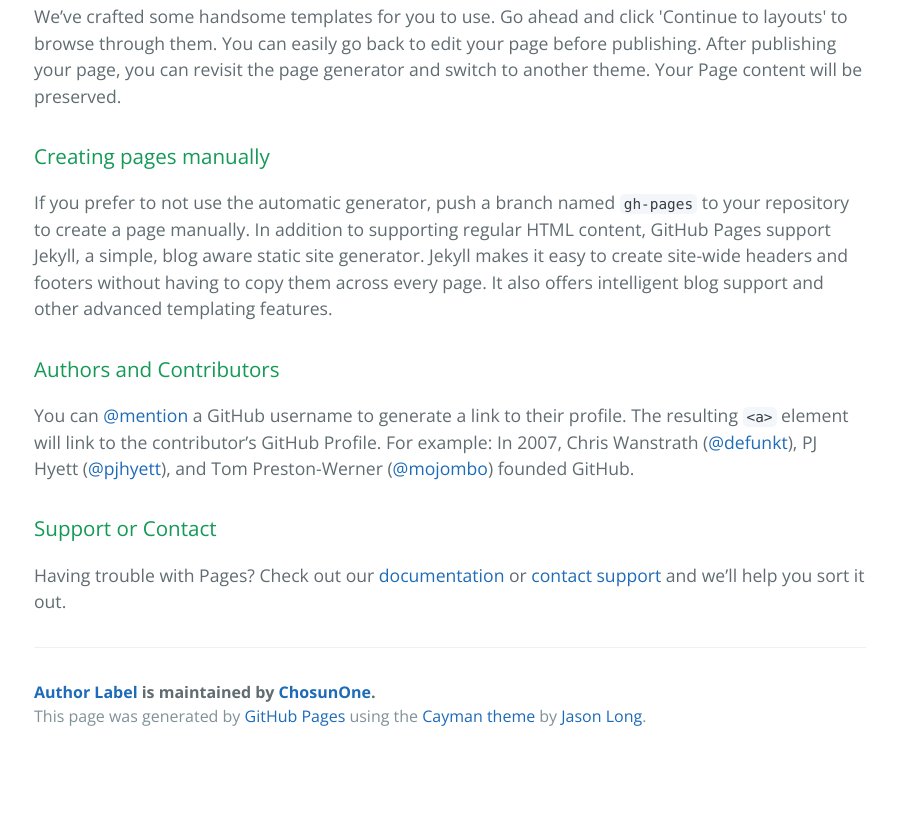
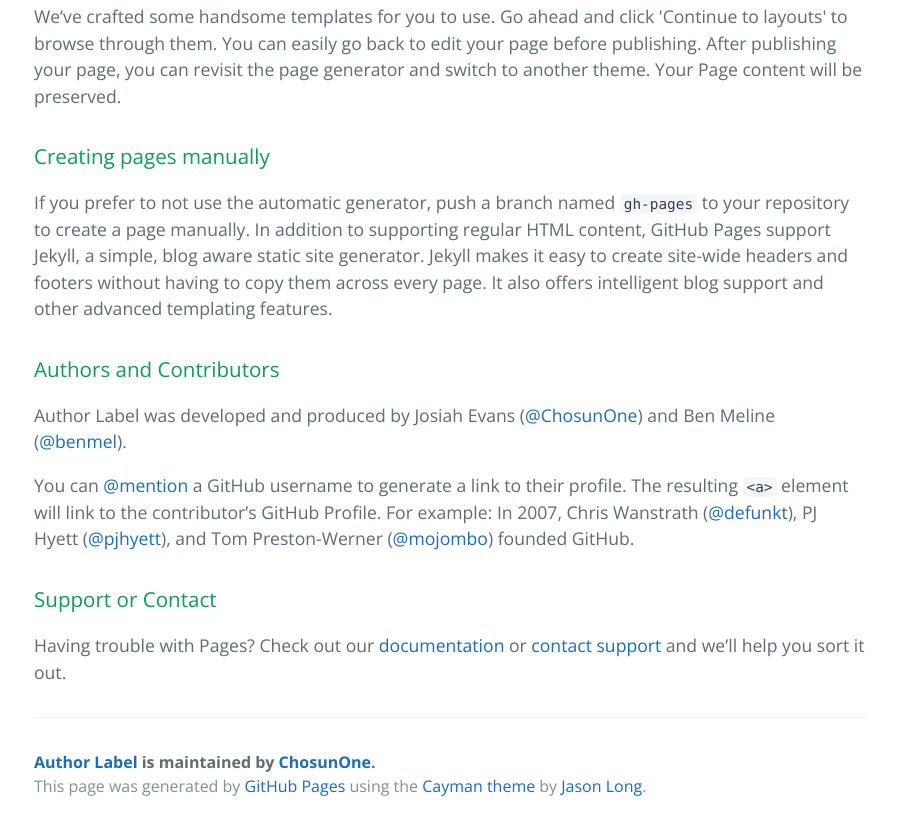
Before and after one commit to ChosunOne/AuthorLabel, a plain HTML site: page index.html in a window 1280 px wide. Shown: the part 646-1476 px from the top of the page, without its empty margins (190-1087 px from the left). Before the commit the page ends 1406 px from the top, so only its background shows below. Drawn offline with nearby package versions, Linux system fonts and the light colour scheme.

Commit message:
web page

```diff
--- a/index.html
+++ b/index.html
@@ -37,6 +37,8 @@
 <h3>
 <a id="authors-and-contributors" class="anchor" href="#authors-and-contributors" aria-hidden="true"><span aria-hidden="true" class="octicon octicon-link"></span></a>Authors and Contributors</h3>
 
+<p>Author Label was developed and produced by Josiah Evans (<a href="https://help.github.com/articles/basic-writing-and-formatting-syntax/#mentioning-users-and-teams" class="user-mention">@ChosunOne</a>) and Ben Meline (<a href="https://help.github.com/articles/basic-writing-and-formatting-syntax/#mentioning-users-and-teams" class="user-mention">@benmel</a>).
+
 <p>You can <a href="https://help.github.com/articles/basic-writing-and-formatting-syntax/#mentioning-users-and-teams" class="user-mention">@mention</a> a GitHub username to generate a link to their profile. The resulting <code>&lt;a&gt;</code> element will link to the contributor’s GitHub Profile. For example: In 2007, Chris Wanstrath (<a href="https://github.com/defunkt" class="user-mention">@defunkt</a>), PJ Hyett (<a href="https://github.com/pjhyett" class="user-mention">@pjhyett</a>), and Tom Preston-Werner (<a href="https://github.com/mojombo" class="user-mention">@mojombo</a>) founded GitHub.</p>
 
 <h3>
```
